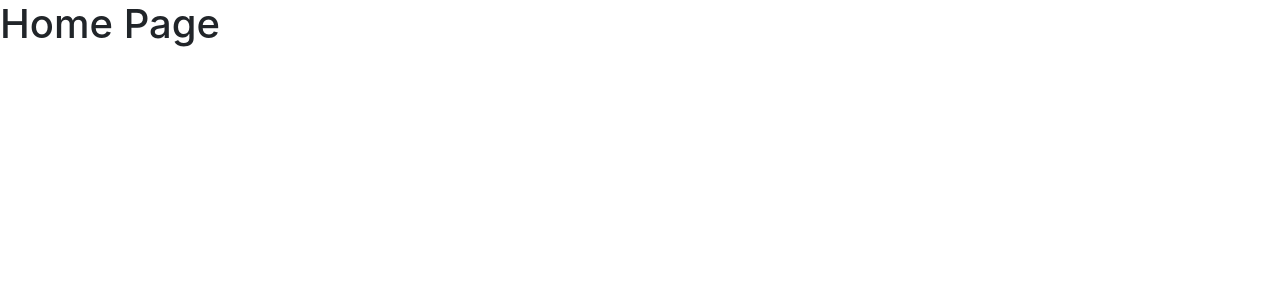
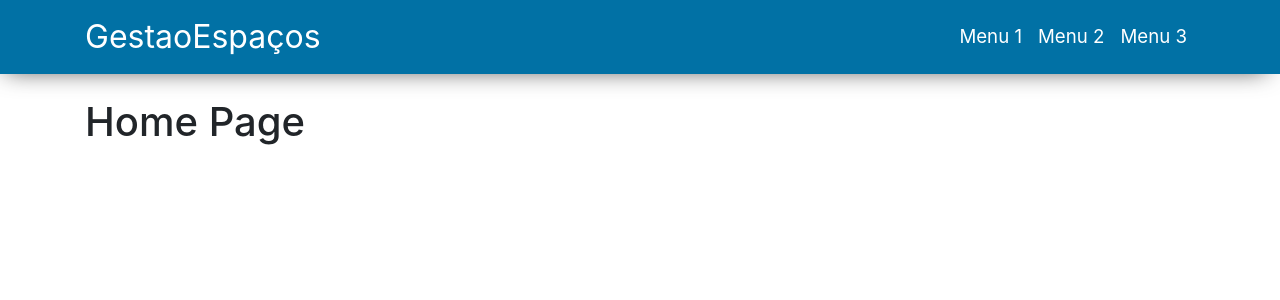
Before and after one commit to barreira/ea-1819, a React (Create React App) app in the folder client/: page / in a window 1280 px wide. Shown: the top 300 px of the page. Built offline with nearby package versions, Linux system fonts and the light colour scheme.

Commit message:
Adição componente Navbar

```diff
--- a/client/src/App.js
+++ b/client/src/App.js
@@ -4,17 +4,20 @@
 
 // Components
 import Home from './components/Home/Home';
+import Navbar from './components/Navbar/Navbar';
 
 function App() {
   return (
     <Router>
       <div>
-        {/* NAVBAR       */}
-        <Switch>
-          <Route exact path="/" component={Home} />
-          <Route exact path="/teste" component={Home} />
-          <Route component={Home} />
-        </Switch>
+        <Navbar />
+        <div className="container mt-4">
+          <Switch>
+            <Route exact path="/" component={Home} />
+            <Route exact path="/teste" component={Home} />
+            <Route component={Home} />
+          </Switch>
+        </div>
       </div>
 
     </Router>
--- /dev/null
+++ b/client/src/components/Navbar/Navbar.css
@@ -0,0 +1,16 @@
+.navbar {
+    background-color:rgb(1, 113, 165);
+    -webkit-box-shadow: -4px 6px 25px -10px rgba(0,0,0,0.75);
+    -moz-box-shadow: -4px 6px 25px -10px rgba(0,0,0,0.75);
+    box-shadow: -4px 6px 25px -10px rgba(0,0,0,0.75);
+}
+
+.navbar-brand  {
+    color: white;
+    font-size: 24pt !important;
+}
+
+.nav-item a{
+    color: white;
+    font-size: 14pt;
+}
--- /dev/null
+++ b/client/src/components/Navbar/Navbar.js
@@ -0,0 +1,34 @@
+import React from 'react';
+import { Link } from 'react-router-dom';
+import './Navbar.css'
+
+const Navbar = () => {
+    return (
+        <nav className="navbar navbar-expand-md bg-faded">
+            <div className="container">
+                <a className="navbar-brand" href="#">GestaoEspaços</a>
+                <div className="collapse navbar-collapse " id="navbarText">
+                    <ul className="navbar-nav ml-auto">
+                        <li className="nav-item active">
+                            <Link to="/">
+                                <span className="nav-link" href="#">Menu 1</span>
+                            </Link>
+                        </li>
+                        <li className="nav-item active">
+                            <Link to="/">
+                                <span className="nav-link" href="#">Menu 2</span>
+                            </Link>
+                        </li>
+                        <li className="nav-item">
+                            <Link to="/">
+                                <span className="nav-link" href="#">Menu 3</span>
+                            </Link>
+                        </li>
+                    </ul>
+                </div>
+            </div>
+        </nav>
+    )
+}
+
+export default Navbar;
```
